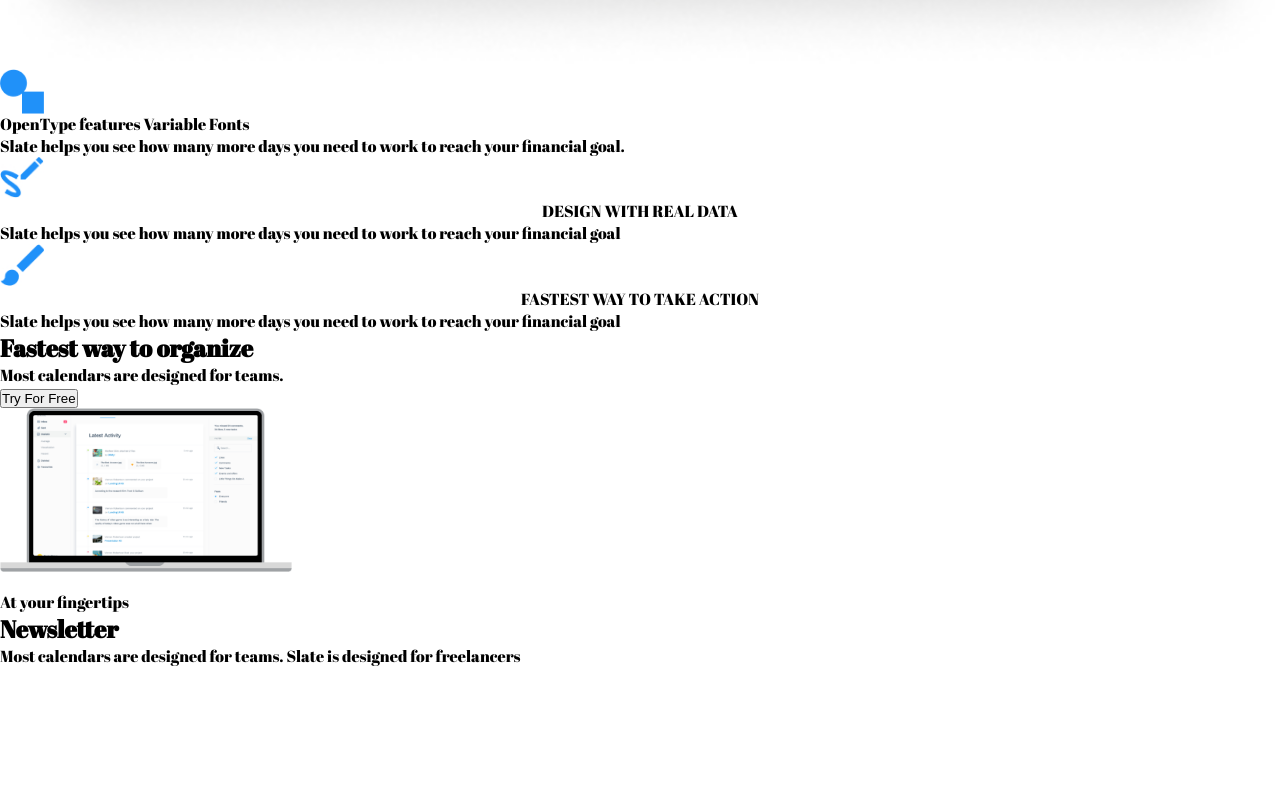
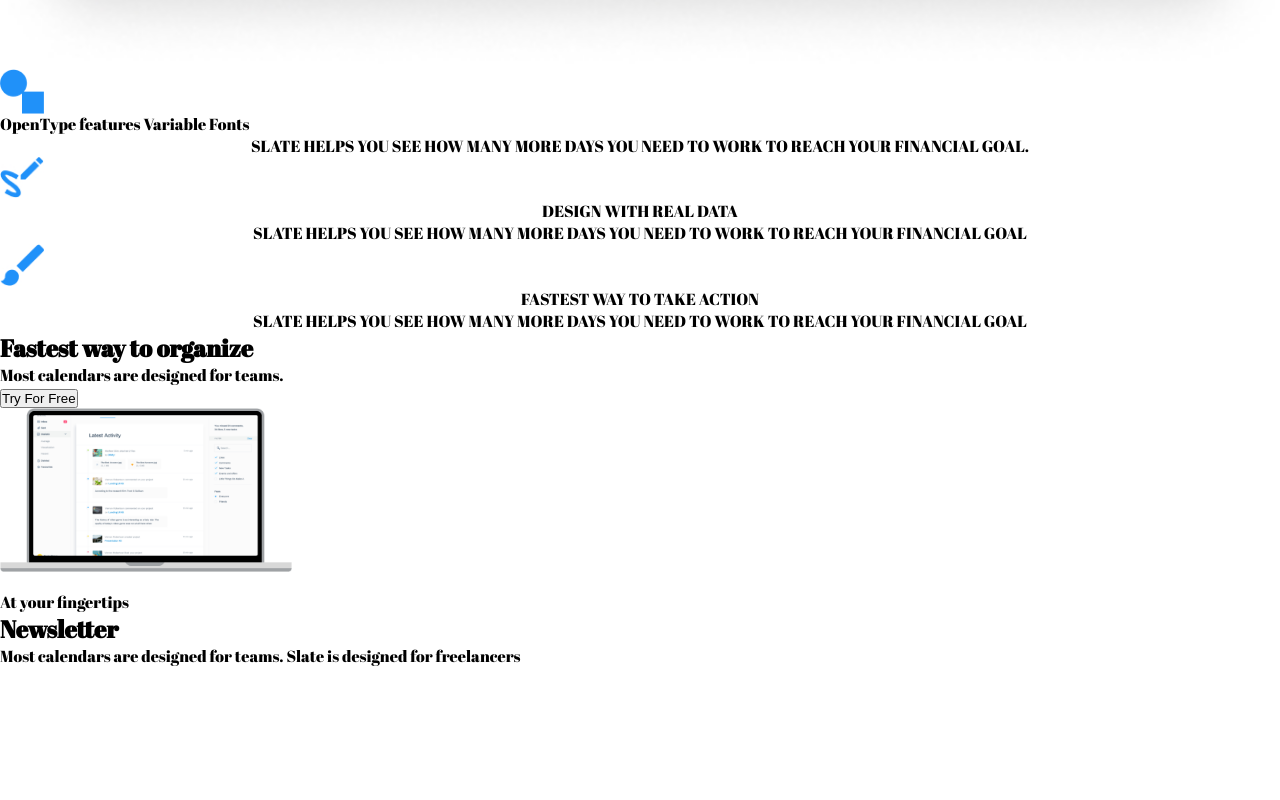
Before and after one commit to Alex-Goldys/web-project, a plain HTML site: page index.html in a window 1280 px wide. Shown: the part 4140-4940 px from the top of the page. Drawn offline with Linux system fonts and the light colour scheme.

Commit message:
new css script

```diff
--- a/css/main.css
+++ b/css/main.css
@@ -13,3 +13,10 @@
     text-transform: uppercase;
     text-align: center;
 }
+
+.text__simple-descriptions {
+    font-size: 18 px;
+    color: black;
+    text-transform: uppercase;
+    text-align: center;
+}
```
